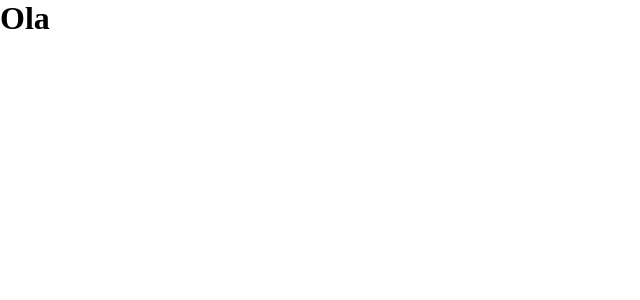
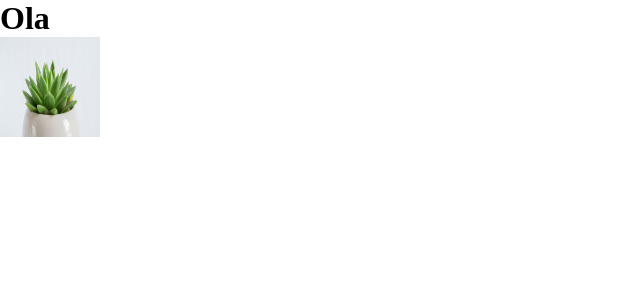
Before and after one commit to JoaoEduardo10/next-todo-list, a Next.js app: page / in a window 1280 px wide. Shown: the top 300 px of the page, without its empty margins (0-640 px from the left). Built offline with nearby package versions, Linux system fonts and the light colour scheme.

Commit message:
feat: adding bg-signIN-end-signUp.jp

```diff
--- a/src/pages/index.tsx
+++ b/src/pages/index.tsx
@@ -1,3 +1,15 @@
+import Image from 'next/image';
+
 export default function Home() {
-  return <h1>Ola</h1>;
+  return (
+    <>
+      <h1>Ola</h1>
+      <Image
+        src={'/images/bg-signIN-end-signUp.jpg'}
+        alt={'bg-signIN-end-signUp'}
+        width={100}
+        height={100}
+      />
+    </>
+  );
 }
```
Also changed, not shown: public/images/bg-signIN-end-signUp.jpg (added).
